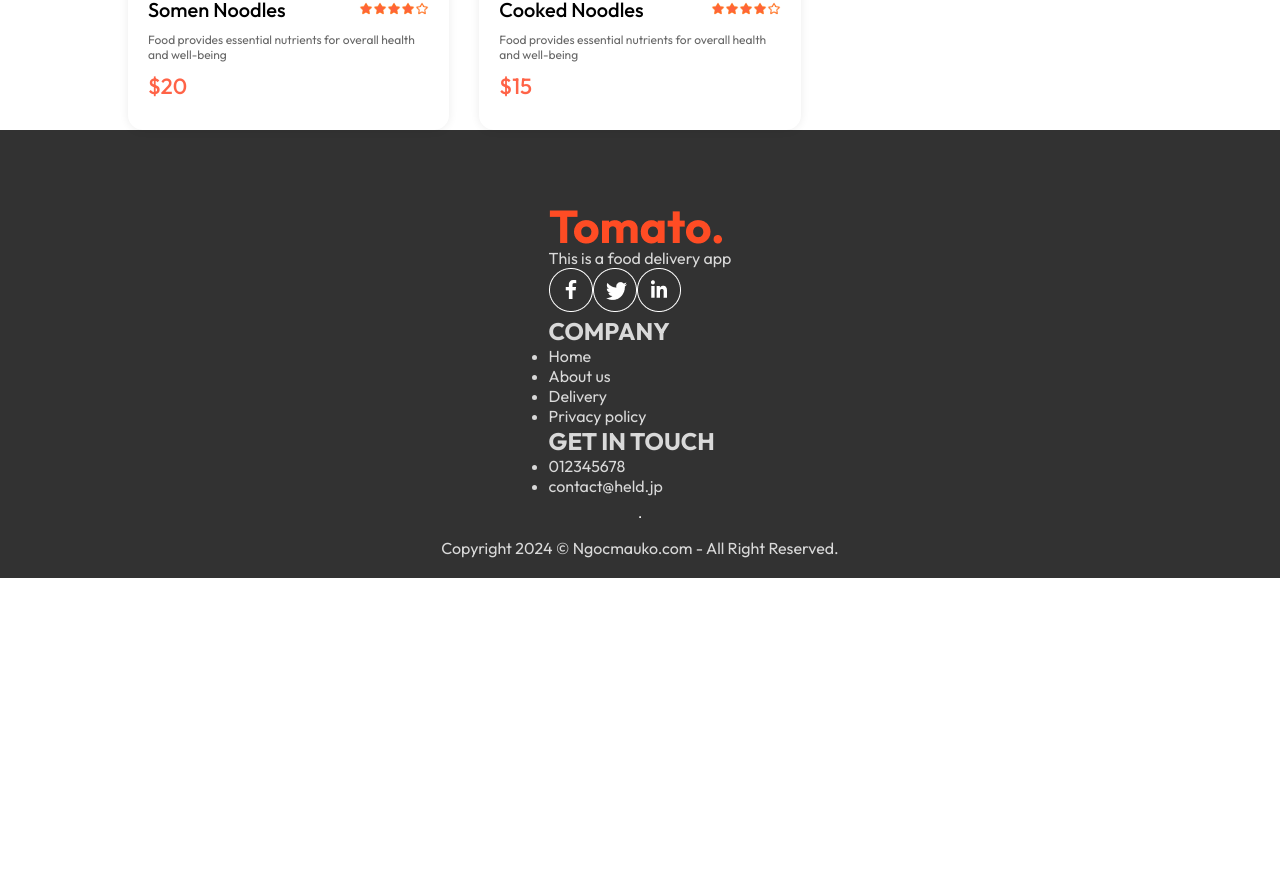
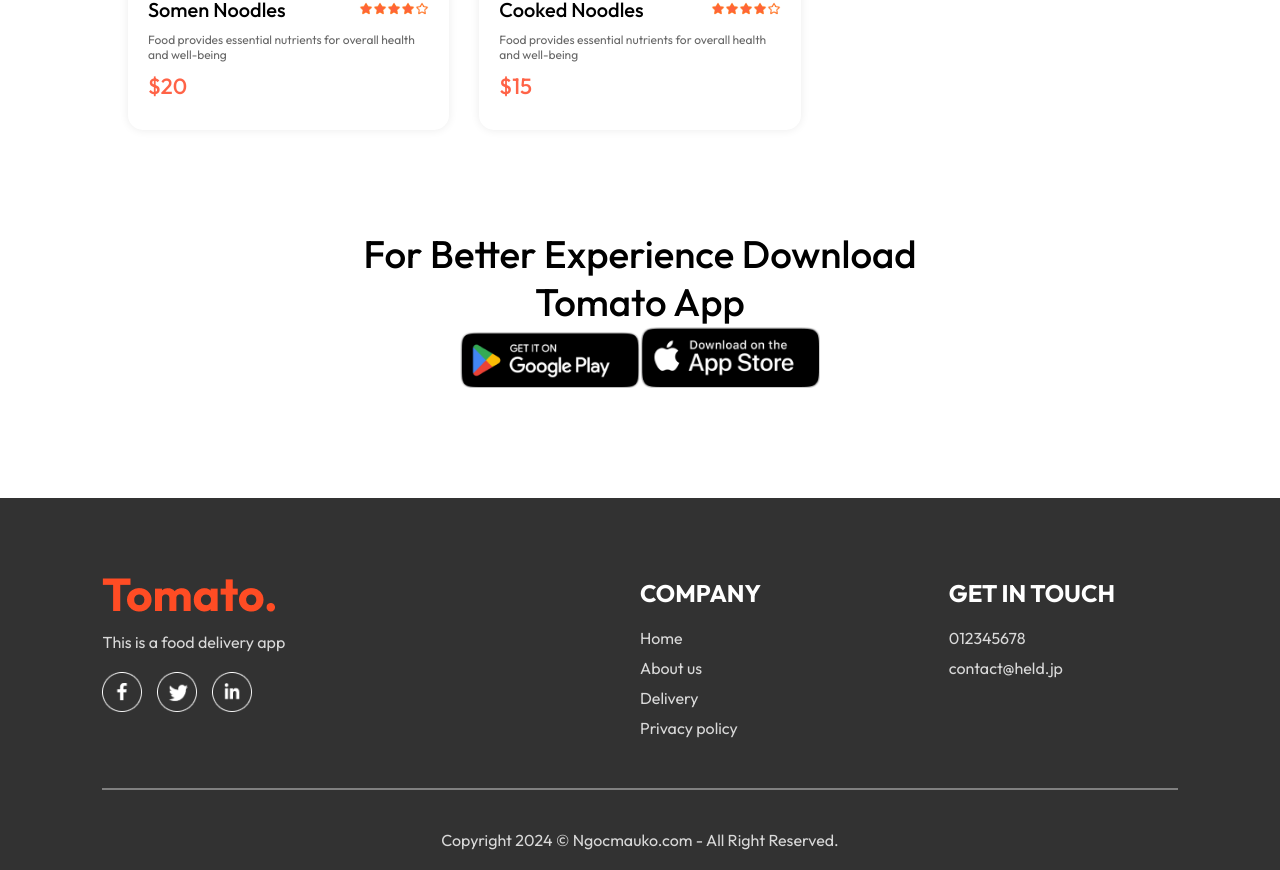
Before and after one commit to ngocmaruko/food-delivery, a React (Vite) app: page / in a window 1280 px wide. Shown: the part 5853-6723 px from the top of the page. Before the commit the page ends 6431 px from the top, so only its background shows below. Built offline with nearby package versions, Linux system fonts and the light colour scheme.

Commit message:
AppDownload

```diff
--- /dev/null
+++ b/src/components/AppDownload/AppDownload.css
@@ -0,0 +1,22 @@
+.app-download{
+  margin: auto auto;
+  margin-top: 100px;
+  text-align: center;
+  font-size: max(3vw,20px);
+  font-weight: 500;
+}
+.app-doanload-platforms{
+  display: flex;
+  justify-content: center;
+  gap: max(2vw,10px);
+  margin-top: 40px;
+}
+.app-download-platforms img{
+  width: max(30vw,120px);
+  max-width: 180px;
+  transition: 0.5s;
+  cursor: pointer;
+}
+.app-download-platforms img:hover{
+  transform: scale(1.05);
+}
--- /dev/null
+++ b/src/components/AppDownload/AppDownload.jsx
@@ -0,0 +1,15 @@
+import React from 'react'
+import './AppDownload.css'
+import { assets } from '../../assets/assets'
+
+export const AppDownload = () => {
+  return (
+    <div className='app-download' id='app-download'>
+      <p>For Better Experience Download <br />Tomato App</p>
+      <div className="app-download-platforms">
+        <img src={assets.play_store} alt="" />
+        <img src={assets.app_store} alt="" />
+      </div>
+    </div>
+  )
+}
--- a/src/components/Footer/Footer.css
+++ b/src/components/Footer/Footer.css
@@ -7,4 +7,37 @@
   gap: 20px;
   padding: 20px 8vw;
   padding-top: 80px;
+  margin-top: 100px;
 }
+
+.footer-content{
+  width: 100%;
+  display: grid;
+  grid-template-columns: 2fr 1fr 1fr;
+  gap: 80px;
+}
+.footer-content-left, .footer-content-center, .footer-content-right{
+  display: flex;
+  flex-direction: column;
+  align-items: start;
+  gap: 20px;
+}
+.footer-content-left li,  .footer-content-center li, .footer-content-right li{
+  list-style: none;
+  margin-bottom: 10px;
+  cursor: pointer;
+}
+.footer-content-center h2, .footer-content-right h2{
+  color: white;
+}
+.footer-social-icons img{
+  width: 40px;
+  margin-right: 15px;
+}
+.footer hr{
+  width: 100%;
+  height: 2px;
+  margin: 20px 0;
+  background-color: grey;
+  border: none;
+}
--- a/src/components/Navbar/Navbar.css
+++ b/src/components/Navbar/Navbar.css
@@ -55,3 +55,15 @@
   top: -8px;
   right: -8px;
 }
+@media (max-width:1050px){
+  .navbar　.logo{
+    width: 140px;
+  }
+  .navbar-menu{
+    gap: 20px;
+    font-size: 17px;
+  }
+  .navbar-right{
+
+  }
+}
--- a/src/pages/Home/Home.jsx
+++ b/src/pages/Home/Home.jsx
@@ -3,6 +3,7 @@ import './Home.css'
 import { Header } from '../../components/Header/Header'
 import { ExploreMenu } from '../../components/ExploreMenu/ExploreMenu'
 import { FoodDisplay } from '../../components/FoodDisplay/FoodDisplay'
+import { AppDownload } from '../../components/AppDownload/AppDownload'
 
 export const Home = () => {
   const [category, setCategory] = useState('All');
@@ -12,6 +13,7 @@ export const Home = () => {
       <Header />
       <ExploreMenu category={category} setCategory={setCategory}/>
       <FoodDisplay category={category}/>
+      <AppDownload />
     </div>
   )
 }
```
Also changed, not shown: src/components/Footer/Footer.jsx (line endings or trailing spaces).
